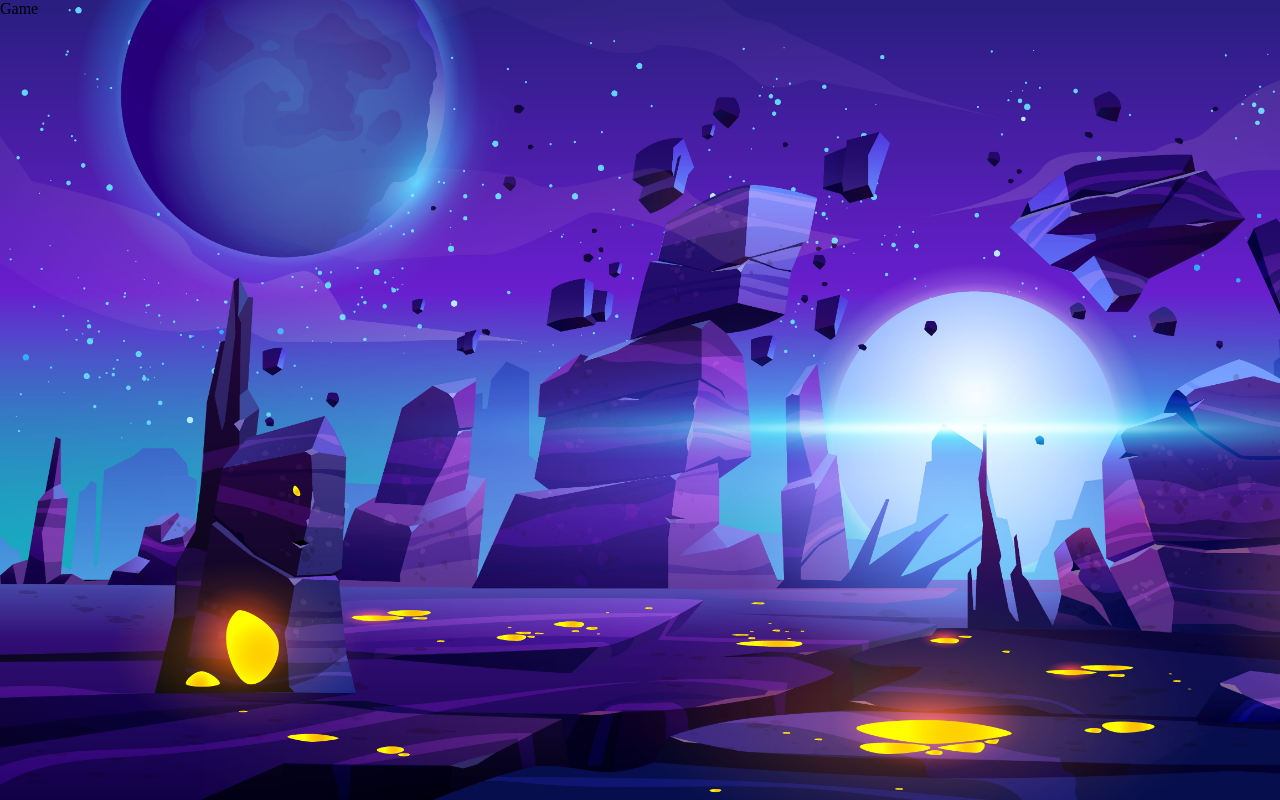
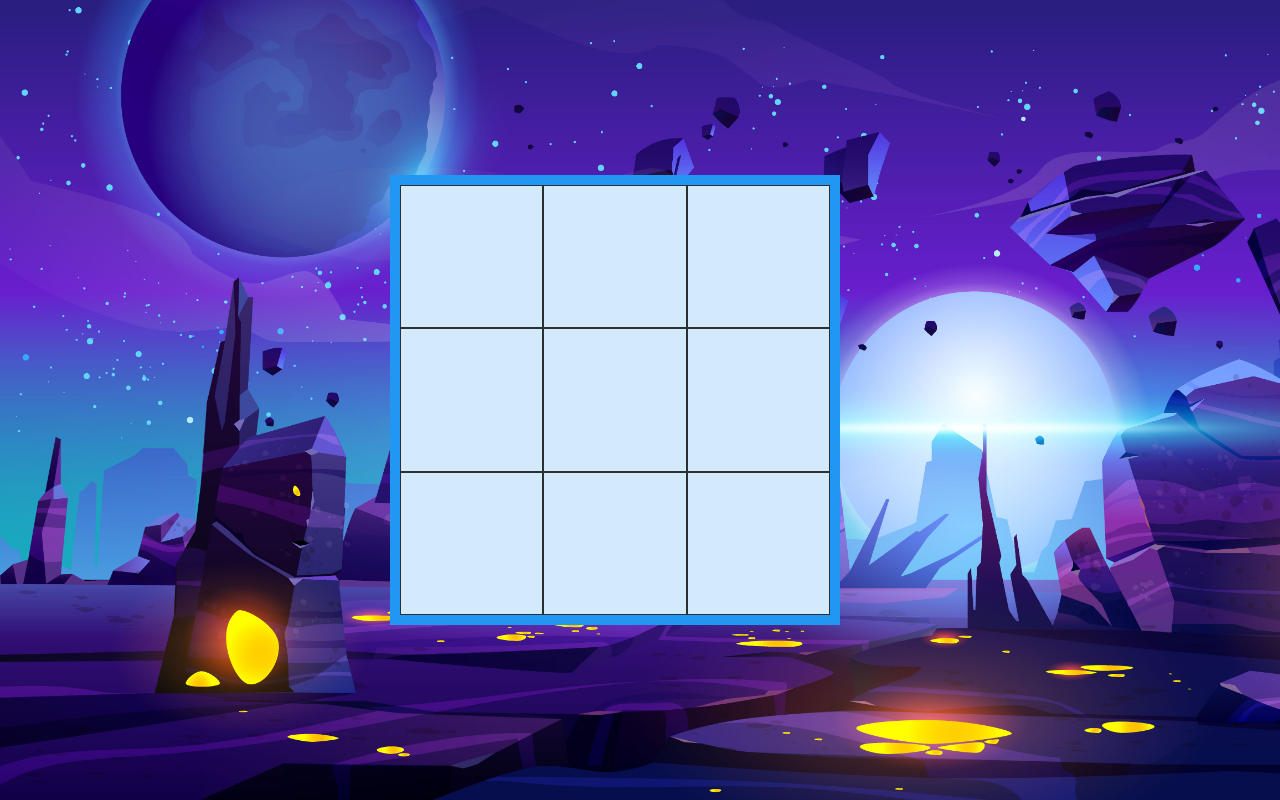
Before and after one commit to ishak-dev/Tic-Tac-Toe-React, a React (Vite) app: page /game/newGame in a window 1280 px wide. Built offline with nearby package versions, Linux system fonts and the light colour scheme.

Commit message:
table design and UI logic

```diff
--- a/src/App.css
+++ b/src/App.css
@@ -1,3 +1,8 @@
+@font-face {
+  font-family: samurai;
+  src: url("./fonts/SamuraiBlast-YznGj.ttf");
+}
+
 * {
   box-sizing: border-box;
 }
@@ -8,4 +13,5 @@ body {
   background-size: cover;
   background-repeat: no-repeat;
   height: 100vh;
+  font-family: "samurai";
 }
--- /dev/null
+++ b/src/components/field.jsx
@@ -0,0 +1,11 @@
+import React from "react";
+
+const Field = ({ id, field, handleClick }) => {
+  return (
+    <div className="grid-item" id={id} onClick={() => handleClick(id)}>
+      <p>{field}</p>
+    </div>
+  );
+};
+
+export default Field;
--- a/src/main.jsx
+++ b/src/main.jsx
@@ -5,9 +5,7 @@ import "./index.css";
 import { BrowserRouter } from "react-router-dom";
 
 ReactDOM.createRoot(document.getElementById("root")).render(
-  <React.StrictMode>
-    <BrowserRouter>
-      <App />
-    </BrowserRouter>
-  </React.StrictMode>
+  <BrowserRouter>
+    <App />
+  </BrowserRouter>
 );
--- a/src/pages/game.jsx
+++ b/src/pages/game.jsx
@@ -1,7 +1,77 @@
-import React from "react";
+import React, { useState } from "react";
+import "../style/game.css";
+import { useParams } from "react-router-dom";
+import Field from "../components/field";
 
-const Game = () => {
-  return <div>Game</div>;
+const Game = (e) => {
+  const { gameType } = useParams();
+  let historyMoves = [];
+  const [symbol, setSymbol] = useState("X");
+  const [player, setPlayer] = useState([
+    {
+      id: "1",
+      playerMoves: [],
+      playerSymbol: "X",
+      move: true,
+    },
+    {
+      id: "2",
+      playerMoves: [],
+      playerSymbol: "O",
+      move: false,
+    },
+  ]);
+
+  const [fields, setFields] = useState([
+    { id: 1, field: "" },
+    { id: 2, field: "" },
+    { id: 3, field: "" },
+    { id: 4, field: "" },
+    { id: 5, field: "" },
+    { id: 6, field: "" },
+    { id: 7, field: "" },
+    { id: 8, field: "" },
+    { id: 9, field: "" },
+  ]);
+  console.log(gameType);
+
+  const handleClick = (id) => {
+    setFields((prevState) => {
+      return prevState.map((field) => {
+        return id == field.id && field.field == ""
+          ? { ...field, field: symbol }
+          : field;
+      });
+    });
+    !historyMoves.includes(id) && handlePlayer(id);
+    historyMoves.push(id);
+    setSymbol((prevState) => (prevState == "X" ? "O" : "X"));
+  };
+
+  const handlePlayer = (id) => {
+    setPlayer((prevState) => {
+      return prevState.map((player) => {
+        return player.move == true
+          ? {
+              ...player,
+              move: !player.move,
+              playerMoves: [...player.playerMoves, id],
+            }
+          : { ...player, move: !player.move };
+      });
+    });
+    console.log(player);
+  };
+
+  return (
+    <div className="game-container">
+      <div className="grid-container">
+        {fields.map((field) => (
+          <Field id={field.id} field={field.field} handleClick={handleClick} />
+        ))}
+      </div>
+    </div>
+  );
 };
 
 export default Game;
--- a/src/pages/home.jsx
+++ b/src/pages/home.jsx
@@ -6,9 +6,7 @@ const Home = () => {
   return (
     <div className="home-section">
       <button className="one-player-btn btn">
-        <Link to="game" params={{ gameType: "onePlayer" }}>
-          One Player
-        </Link>
+        <Link to="game/newGame">One Player</Link>
       </button>
       <button className="two-players-btn btn">
         <Link to="game" params={{ game: "twoPlayers" }} />
--- /dev/null
+++ b/src/style/game.css
@@ -0,0 +1,38 @@
+.game-container {
+  position: absolute;
+  left: 0;
+  right: 0;
+  margin-left: auto;
+  margin-right: auto;
+  top: 50%;
+  transform: translateY(-50%);
+  max-width: 500px;
+}
+.grid-container {
+  display: grid;
+  grid-template-columns: auto auto auto;
+  background-color: #2196f3;
+  padding: 10px;
+  max-width: 450px;
+  height: 450px;
+  max-height: 450px;
+}
+.grid-item {
+  background-color: rgba(255, 255, 255, 0.8);
+  border: 1px solid rgba(0, 0, 0, 0.8);
+
+  position: relative;
+  text-align: center;
+  cursor: pointer;
+}
+
+.grid-item p {
+  text-align: center;
+  margin: auto 0px;
+  position: absolute;
+  font-size: 5rem;
+  left: 0;
+  right: 0;
+  top: 50%;
+  transform: translateY(-50%);
+}
--- a/src/style/home.css
+++ b/src/style/home.css
@@ -1,8 +1,3 @@
-@font-face {
-  font-family: samurai;
-  src: url("../fonts/SamuraiBlast-YznGj.ttf");
-}
-
 .home-section {
   position: absolute;
   left: 0;
```
